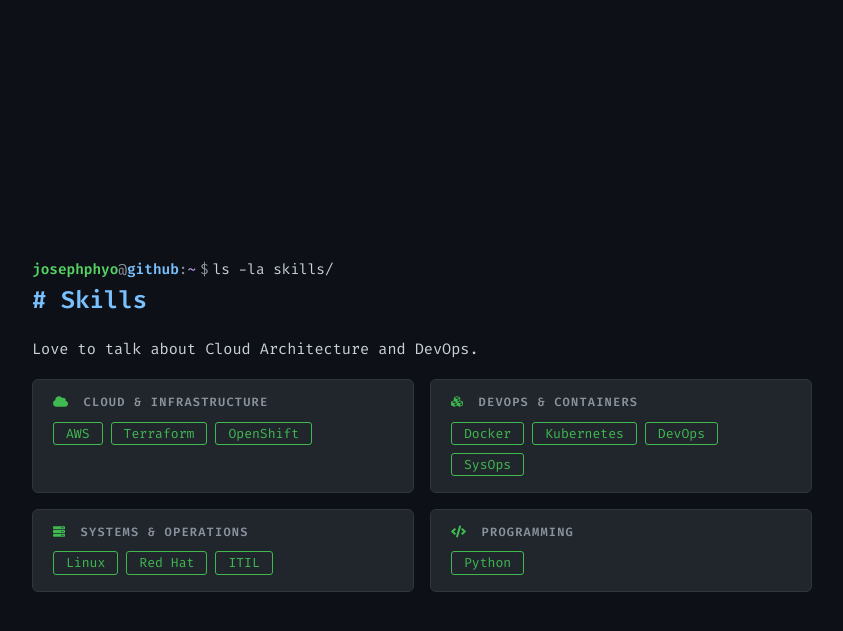
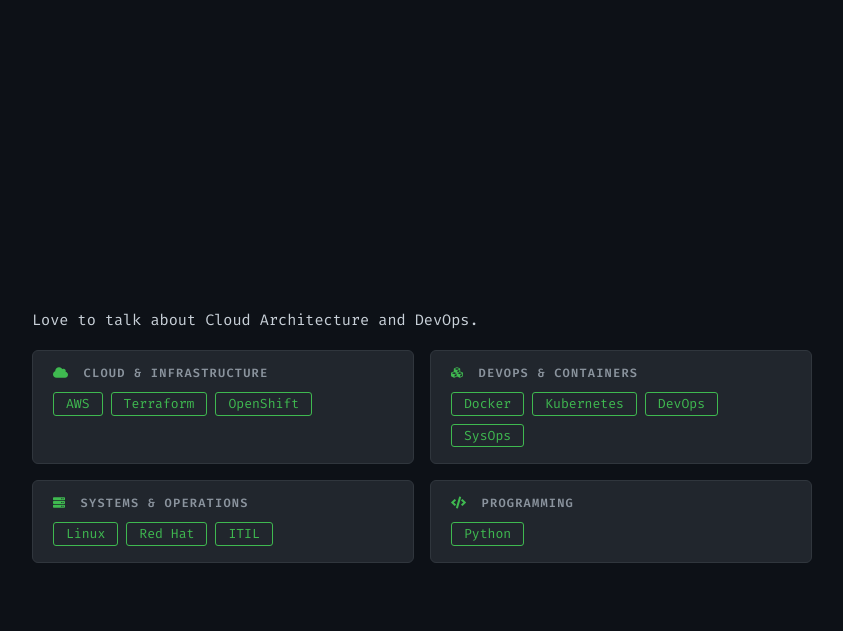
Before and after one commit to josephphyo/josephphyo.github.io, a Jekyll site: the page built from index.html, in a window 1280 px wide and 900 px high, scrolled down 1823 px. Shown: the top 631 px of the window, without its empty margins (218-1061 px from the left). Built offline with Jekyll 4.4.1, drawn with Linux system fonts in a browser that asks for light colours; nearby versions of some CDN libraries.

Commit message:
chore: remove terminal prompt and heading from skills section
Co-Authored-By: Claude Sonnet 4.6 <noreply@anthropic.com>

```diff
--- a/_includes/skills.html
+++ b/_includes/skills.html
@@ -2,11 +2,6 @@
 <div class="section-wrapper">
     <section class="section skills" id="skills">
         <div>
-            <div class="term-prompt-line">
-                <span class="prompt-user">josephphyo</span><span class="prompt-at">@</span><span class="prompt-host">github</span><span class="prompt-colon">:</span><span class="prompt-path">~</span><span class="prompt-dollar"> $</span>
-                <span class="prompt-cmd"> ls -la skills/</span>
-            </div>
-            <div class="term-output-heading"># Skills</div>
             <p class="paragraph-text">Love to talk about Cloud Architecture and DevOps.</p>
 
             <div class="skills-categories">
```
